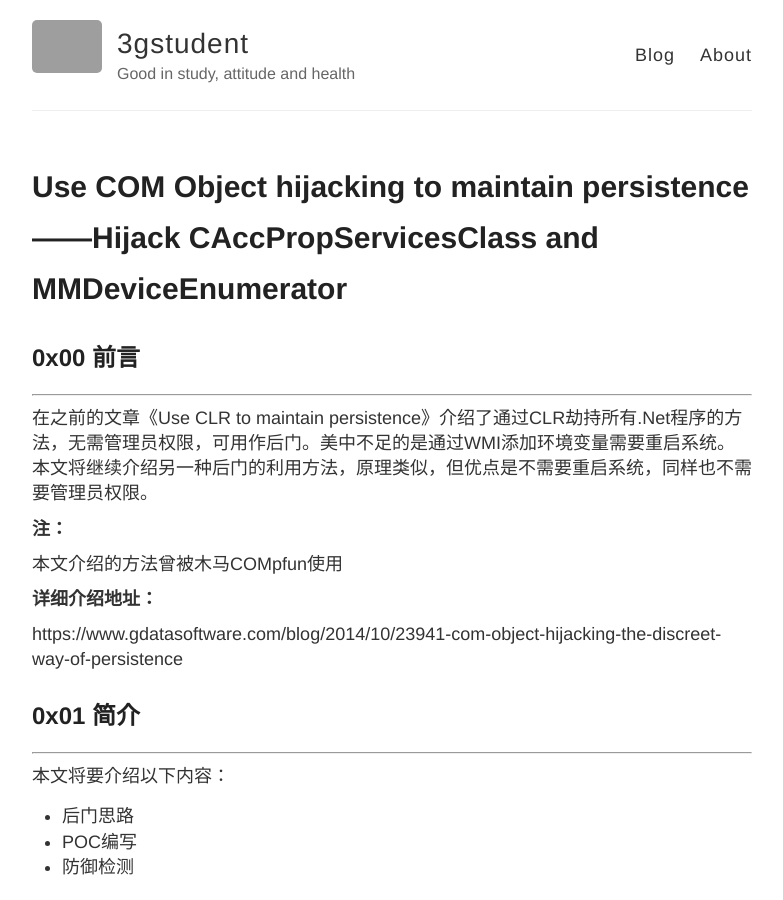
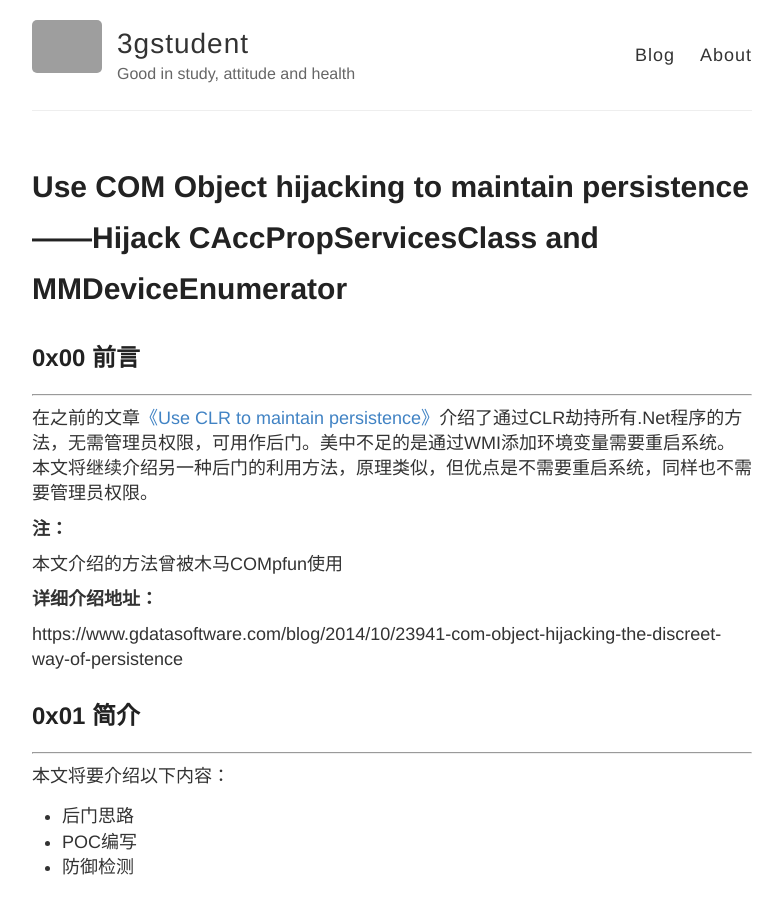
Before and after one commit to 3gstudent/backup-3gstudent.github.io, a Jekyll site: the page built from _posts/2017-8-4-Use COM Object hijacking to maintain persistence——Hijack CAccPropServicesClass and MMDeviceEnumerator.md, in a window 1280 px wide and 900 px high. Shown: the whole window, without its empty margins (248-1031 px from the left). Built offline with Jekyll 4.4.1, drawn with Linux system fonts in a browser that asks for light colours; part of the change alters nothing that is shown; grey boxes are pictures that could not be loaded.

```diff
--- a/_posts/2017-8-4-Use COM Object hijacking to maintain persistence——Hijack CAccPropServicesClass and MMDeviceEnumerator.md
+++ b/_posts/2017-8-4-Use COM Object hijacking to maintain persistence——Hijack CAccPropServicesClass and MMDeviceEnumerator.md
@@ -7,7 +7,7 @@ title: Use COM Object hijacking to maintain persistence——Hijack CAccPropServ
 ## 0x00 前言
 ---
 
-在之前的文章《Use CLR to maintain persistence》介绍了通过CLR劫持所有.Net程序的方法，无需管理员权限，可用作后门。美中不足的是通过WMI添加环境变量需要重启系统。
+在之前的文章[《Use CLR to maintain persistence》](https://3gstudent.github.io/3gstudent.github.io/Use-msdtc-to-maintain-persistence/)介绍了通过CLR劫持所有.Net程序的方法，无需管理员权限，可用作后门。美中不足的是通过WMI添加环境变量需要重启系统。
 本文将继续介绍另一种后门的利用方法，原理类似，但优点是不需要重启系统，同样也不需要管理员权限。
 
 **注：**
```
